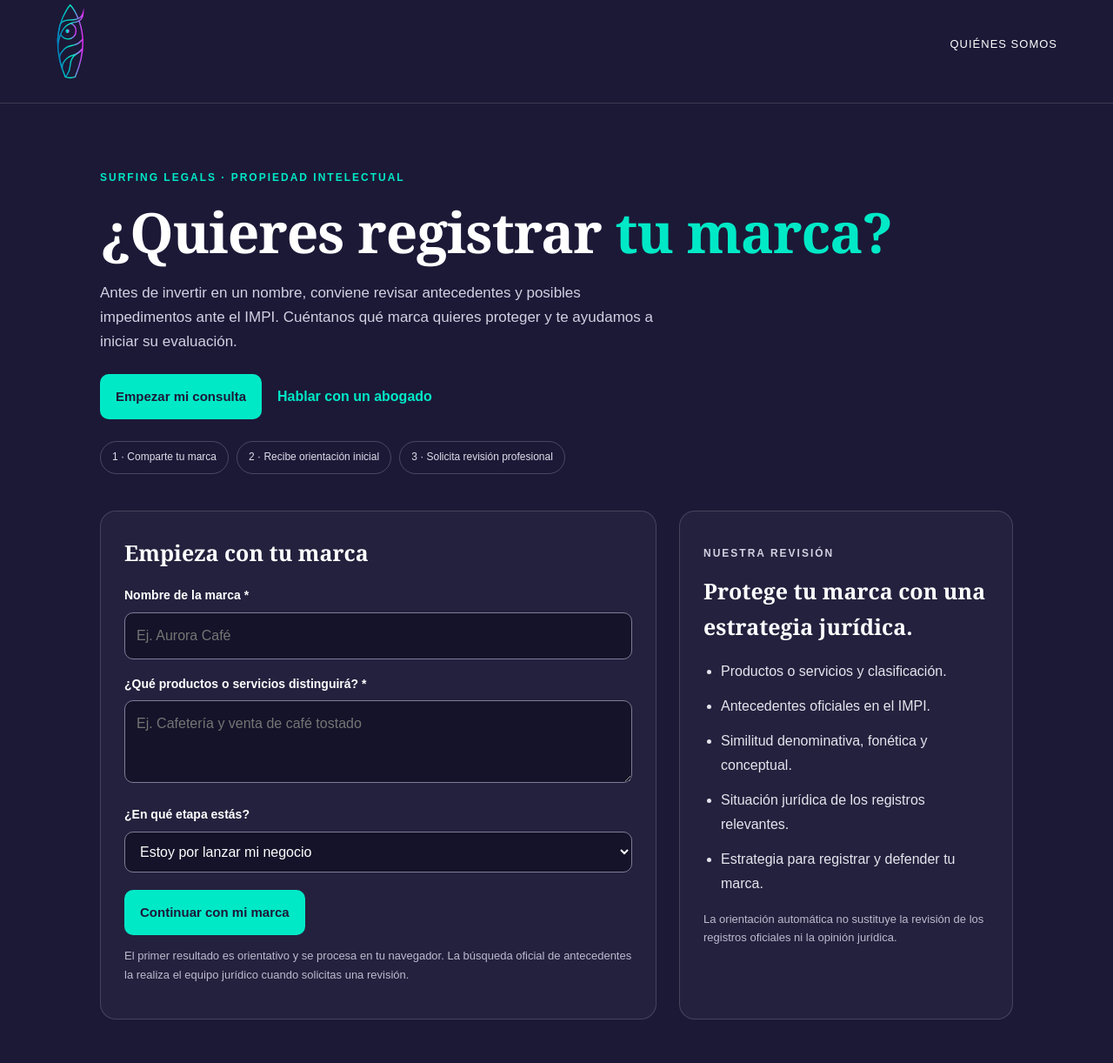
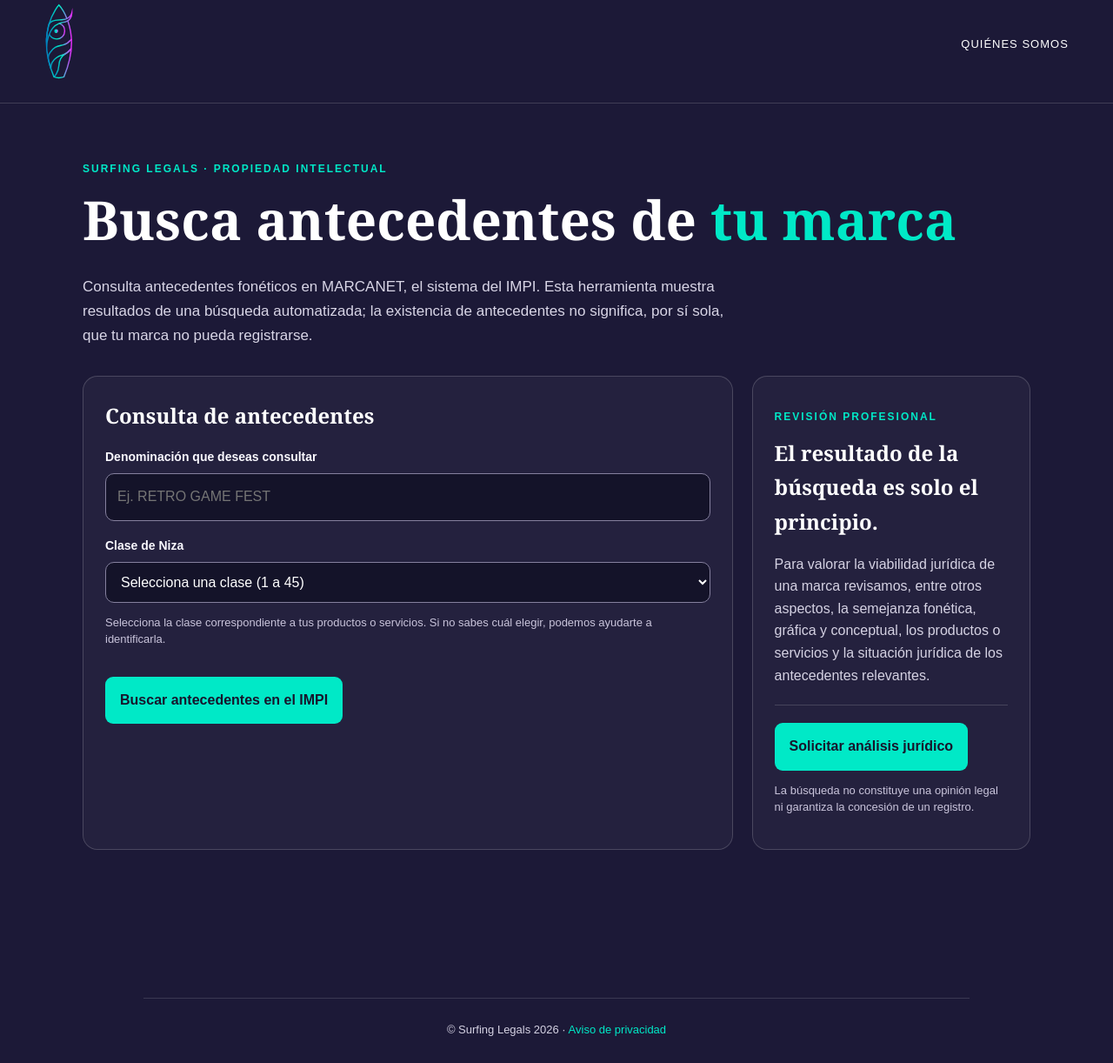
Before and after one commit to Carlodelagran/surfinglegals, a plain HTML site: page servicios/consulta-marca/index.html in a window 1280 px wide. Shown: the part 17-1239 px from the top of the page at 87% size. Drawn offline with Linux system fonts and the light colour scheme.

Commit message:
Build public trademark lookup UI with real MARCANET results and lawyer contact

```diff
--- a/servicios/consulta-marca/index.html
+++ b/servicios/consulta-marca/index.html
@@ -3,135 +3,120 @@
 <head>
 <meta charset="utf-8">
 <meta name="viewport" content="width=device-width,initial-scale=1">
-<meta name="description" content="¿Quieres registrar tu marca en México? Recibe orientación preliminar y solicita a Surfing Legals una revisión jurídica de antecedentes, clases y estrategia ante el IMPI.">
+<title>Buscador de marcas IMPI | Surfing Legals</title>
+<meta name="description" content="Consulta antecedentes de marcas en México mediante una búsqueda fonética en MARCANET del IMPI. Revisión jurídica profesional con Surfing Legals.">
 <meta name="robots" content="noindex,nofollow">
-<title>Registro de marcas y revisión de antecedentes | Surfing Legals</title>
 <link rel="stylesheet" href="../../style.css">
 <style>
-body.pagina-marca{margin:0;background:#1c1937;color:#fff;font-family:Arial,Helvetica,sans-serif}
-.marca-nav{display:flex;align-items:center;justify-content:space-between;border-bottom:1px solid #ffffff24;padding:20px max(5%,20px)}
-.marca-nav a{color:#fff;text-decoration:none;font-size:13px;letter-spacing:1px}.marca-nav img{width:34px}
-.marca-main{max-width:1050px;margin:auto;padding:64px 22px}
-.marca-kicker{color:#00e9c7;font-size:12px;letter-spacing:2px;font-weight:700;text-transform:uppercase}
-.marca-main h1{font-size:clamp(34px,5.5vw,64px);line-height:1.1;letter-spacing:-1px;margin:17px 0 20px}
-.marca-main h1 span{color:#00e9c7}
-.marca-intro{max-width:660px;font-size:17px;line-height:1.65;color:#d3d0e2}
-.marca-grid{display:grid;grid-template-columns:minmax(0,1.25fr) minmax(240px,.75fr);gap:26px;margin-top:42px}
-.marca-card{background:#24213e;border:1px solid #ffffff27;border-radius:18px;padding:27px}
-.marca-card h2{font-size:25px;margin:0 0 12px;color:#fff}
-.marca-card h3{font-size:21px;margin:14px 0;color:#fff}
-.marca-card label{display:block;font-size:14px;font-weight:600;margin:17px 0 7px;color:#fff}
-.marca-card input,.marca-card textarea,.marca-card select{box-sizing:border-box;width:100%;font:inherit;font-size:16px;padding:13px;border-radius:10px;border:1px solid #807c97;background:#141329;color:#fff}
-.marca-card textarea{min-height:95px;resize:vertical}
-.marca-card button,.marca-action{display:inline-block;margin-top:20px;padding:14px 18px;border:0;border-radius:10px;background:#00e9c7;color:#1c1937!important;font:inherit;font-size:15px;font-weight:700;text-decoration:none;cursor:pointer}
-.marca-card button:focus-visible,.marca-card a:focus-visible{outline:3px solid #e72efc;outline-offset:4px}
-.marca-card p{color:#d3d0e2;line-height:1.65}
-.marca-note{font-size:13px!important;color:#bdb9ce!important;line-height:1.55}
-.marca-card a:not(.marca-action){color:#00e9c7}
-.marca-result{margin-top:24px;padding:23px;background:#141c2e;border:1px solid #00e9c75c;border-radius:14px}
-.marca-result ol{padding-left:24px;color:#e0dfeb;line-height:1.65}.marca-result li{margin-bottom:9px}
-.marca-list{padding-left:20px;color:#e5e4ed;line-height:1.75}.marca-list li{margin:12px 0}
-.marca-cta{border-top:1px solid #ffffff24;padding-top:20px;margin-top:21px}
-.marca-cta .marca-action{margin-top:9px}
-.marca-hero-actions{display:flex;flex-wrap:wrap;align-items:center;gap:18px;margin-top:23px}
-.marca-hero-actions .marca-action{margin-top:0}
-.marca-hero-actions a:not(.marca-action){color:#00e9c7;font-weight:600;text-underline-offset:4px}
-.marca-proceso{display:flex;flex-wrap:wrap;gap:9px;margin-top:25px}
-.marca-proceso span{display:inline-flex;border:1px solid #ffffff33;border-radius:99px;padding:8px 13px;font-size:12px;color:#e0dceb}
-footer{padding:30px 22px;text-align:center;border-top:1px solid #ffffff23;color:#d3d0e2;font-size:13px}
-footer a{color:#00e9c7}
+body{margin:0;background:#1c1937;color:#faf9ff;font-family:Arial,Helvetica,sans-serif}
+nav{display:flex;justify-content:space-between;align-items:center;padding:20px max(4%,20px);border-bottom:1px solid #ffffff28}
+nav a{color:#fff;text-decoration:none;font-size:13px;letter-spacing:1px}
+nav img{width:34px;height:auto}
+main{max-width:1090px;margin:auto;padding:54px 22px 90px}
+.tag{color:#00e9c7;font-size:12px;font-weight:700;letter-spacing:2px;text-transform:uppercase}
+h1{font-size:clamp(32px,5vw,62px);line-height:1.08;margin:14px 0 16px;color:#fff}
+h1 span{color:#00e9c7}
+.intro{max-width:760px;color:#d8d5e6;line-height:1.65;font-size:17px}
+.layout{display:grid;grid-template-columns:minmax(0,1.4fr) minmax(265px,.6fr);gap:22px;margin-top:32px}
+.panel{background:#24213e;border:1px solid #ffffff2c;border-radius:17px;padding:25px;min-width:0}
+h2{font-size:24px;color:#fff;margin:0 0 13px}
+p,li{line-height:1.6}
+.muted{color:#d5d2e3}
+label{display:block;margin:17px 0 7px;font-size:14px;font-weight:700}
+input,select{box-sizing:border-box;width:100%;font:inherit;font-size:16px;padding:13px;border:1px solid #85809e;border-radius:10px;background:#141329;color:#fff}
+button,.cta{display:inline-block;background:#00e9c7;color:#17152c!important;border:0;border-radius:9px;padding:14px 17px;font:inherit;font-weight:700;text-decoration:none;cursor:pointer}
+button{margin-top:20px}button:disabled{opacity:.6;cursor:wait}
+a{color:#00e9c7}
+button:focus-visible,a:focus-visible,input:focus-visible,select:focus-visible{outline:3px solid #e72efc;outline-offset:3px}
+small,.notice{font-size:13px;color:#c9c4db;line-height:1.5}
+.status{min-height:24px;color:#e7e4f1}
+.results{margin-top:23px}
+.summary{display:flex;flex-wrap:wrap;align-items:center;justify-content:space-between;gap:12px;margin-bottom:15px}
+.count{font-weight:700;color:#00e9c7;font-size:22px}
+.overflow{overflow-x:auto;border:1px solid #ffffff28;border-radius:11px}
+table{border-collapse:collapse;width:100%;min-width:640px;font-size:13px}
+th,td{text-align:left;padding:12px 10px;border-bottom:1px solid #ffffff22;overflow-wrap:anywhere}
+th{color:#00e9c7}
+table tr:last-child td{border-bottom:0}
+.action-panel{border-top:1px solid #ffffff28;margin-top:21px;padding-top:20px}
+footer{text-align:center;border-top:1px solid #ffffff22;padding:25px;color:#d5d2e3;font-size:13px}
 [hidden]{display:none!important}
-@media(max-width:760px){.marca-grid{grid-template-columns:1fr}.marca-main{padding-top:36px}.marca-card{padding:21px}}
+@media(max-width:780px){.layout{grid-template-columns:1fr}main{padding-top:36px}.panel{padding:19px}}
 </style>
+<script src="https://challenges.cloudflare.com/turnstile/v0/api.js" async defer></script>
 </head>
-<body class="pagina-marca">
-<nav class="marca-nav" aria-label="Navegación">
-<a href="../../index.html" aria-label="Inicio Surfing Legals"><img src="../../img/isotipo-surfing-legals.svg" alt="Surfing Legals"></a>
-<a href="../../quienes-somos/index.html">QUIÉNES SOMOS</a>
-</nav>
-<main class="marca-main">
-<p class="marca-kicker">SURFING LEGALS · PROPIEDAD INTELECTUAL</p>
-<h1>¿Quieres registrar <span>tu marca?</span></h1>
-<p class="marca-intro">Antes de invertir en un nombre, conviene revisar antecedentes y posibles impedimentos ante el IMPI. Cuéntanos qué marca quieres proteger y te ayudamos a iniciar su evaluación.</p>
-<div class="marca-hero-actions"><a href="#marca-form" class="marca-action">Empezar mi consulta</a><a href="mailto:carlos@surfinglegals.com?subject=Solicito%20revisi%C3%B3n%20de%20mi%20marca">Hablar con un abogado</a></div>
-<div class="marca-proceso" aria-label="Proceso de atención"><span>1 · Comparte tu marca</span><span>2 · Recibe orientación inicial</span><span>3 · Solicita revisión profesional</span></div>
-<div class="marca-grid">
-<section class="marca-card" aria-labelledby="titulo-formulario">
-<h2 id="titulo-formulario">Empieza con tu marca</h2>
-<form id="marca-form">
-<label for="nombre-marca">Nombre de la marca *</label>
-<input id="nombre-marca" name="marca" maxlength="100" autocomplete="off" required placeholder="Ej. Aurora Café">
-<label for="descripcion">¿Qué productos o servicios distinguirá? *</label>
-<textarea id="descripcion" name="descripcion" maxlength="600" required placeholder="Ej. Cafetería y venta de café tostado"></textarea>
-<label for="tipo">¿En qué etapa estás?</label>
-<select id="tipo" name="etapa">
-<option value="Por lanzar">Estoy por lanzar mi negocio</option>
-<option value="En operación">Mi negocio ya está funcionando</option>
-<option value="Conflicto o requerimiento">Tengo un conflicto o requerimiento</option>
-</select>
-<button type="submit">Continuar con mi marca</button>
-<p class="marca-note">El primer resultado es orientativo y se procesa en tu navegador. La búsqueda oficial de antecedentes la realiza el equipo jurídico cuando solicitas una revisión.</p>
+<body>
+<nav aria-label="Navegación"><a href="../../"><img src="../../img/isotipo-surfing-legals.svg" alt="Surfing Legals"></a><a href="../../quienes-somos/">QUIÉNES SOMOS</a></nav>
+<main>
+<p class="tag">SURFING LEGALS · PROPIEDAD INTELECTUAL</p>
+<h1>Busca antecedentes de <span>tu marca</span></h1>
+<p class="intro">Consulta antecedentes fonéticos en MARCANET, el sistema del IMPI. Esta herramienta muestra resultados de una búsqueda automatizada; la existencia de antecedentes no significa, por sí sola, que tu marca no pueda registrarse.</p>
+<div class="layout">
+<section class="panel" aria-labelledby="titulo-busqueda">
+<h2 id="titulo-busqueda">Consulta de antecedentes</h2>
+<form id="form">
+<label for="marca">Denominación que deseas consultar</label>
+<input id="marca" name="marca" required minlength="3" maxlength="100" autocomplete="off" placeholder="Ej. RETRO GAME FEST">
+<label for="clase">Clase de Niza</label>
+<select id="clase" name="clase" required><option value="" selected disabled>Selecciona una clase (1 a 45)</option></select>
+<p class="notice">Selecciona la clase correspondiente a tus productos o servicios. Si no sabes cuál elegir, podemos ayudarte a identificarla.</p>
+<div class="cf-turnstile" data-sitekey="0x4AAAAAAGFT_RMcruxZcsJb" data-theme="dark"></div>
+<button type="submit" id="enviar">Buscar antecedentes en el IMPI</button>
+<p id="status" class="status" aria-live="polite"></p>
 </form>
-<div id="resultado" class="marca-result" hidden aria-live="polite">
-<p class="marca-kicker">RESULTADO PRELIMINAR</p>
-<h3 id="titulo-resultado">Tu marca: pendiente de revisión de antecedentes</h3>
-<p id="resumen"></p>
-<p id="observacion-inicial"></p>
-<h3>Aspectos que revisaremos</h3>
-<ol id="ruta-pasos"></ol>
-<p class="marca-note"><strong>Alcance:</strong> este resultado es orientativo. No se han consultado expedientes oficiales del IMPI ni se ha determinado disponibilidad o registrabilidad de la marca.</p>
-<div class="marca-cta">
-<h3>Solicita una búsqueda profesional de antecedentes</h3>
-<p>Nuestro equipo puede revisar antecedentes oficiales del IMPI, clases aplicables, similitud entre marcas y próximos pasos. La atención y los honorarios se confirman antes de iniciar cualquier servicio.</p>
-<a id="pedir-analisis" class="marca-action" href="mailto:carlos@surfinglegals.com?subject=Consulta%20de%20marca">Solicitar revisión con Surfing Legals</a>
-<p class="marca-note">Se abrirá un borrador en tu aplicación de correo. Tú decides si enviarlo. <a href="../../aviso-de-privacidad/">Aviso de privacidad</a>.</p>
-</div>
-</div>
 </section>
-<aside class="marca-card">
-<p class="marca-kicker">NUESTRA REVISIÓN</p>
-<h2>Protege tu marca con una estrategia jurídica.</h2>
-<ul class="marca-list">
-<li>Productos o servicios y clasificación.</li>
-<li>Antecedentes oficiales en el IMPI.</li>
-<li>Similitud denominativa, fonética y conceptual.</li>
-<li>Situación jurídica de los registros relevantes.</li>
-<li>Estrategia para registrar y defender tu marca.</li>
-</ul>
-<p class="marca-note">La orientación automática no sustituye la revisión de los registros oficiales ni la opinión jurídica.</p>
+<aside class="panel">
+<p class="tag">REVISIÓN PROFESIONAL</p>
+<h2>El resultado de la búsqueda es solo el principio.</h2>
+<p class="muted">Para valorar la viabilidad jurídica de una marca revisamos, entre otros aspectos, la semejanza fonética, gráfica y conceptual, los productos o servicios y la situación jurídica de los antecedentes relevantes.</p>
+<div class="action-panel"><a class="cta" id="contacto" href="mailto:carlos@surfinglegals.com?subject=Consulta%20jur%C3%ADdica%20de%20marca">Solicitar análisis jurídico</a></div>
+<p class="notice">La búsqueda no constituye una opinión legal ni garantiza la concesión de un registro.</p>
 </aside>
 </div>
+<section class="panel results" id="resultado" hidden aria-live="polite">
+<p class="tag">ANTECEDENTES CAPTURADOS DE MARCANET</p>
+<div class="summary"><h2 id="resumen">Resultados</h2><span id="conteo" class="count"></span></div>
+<p id="meta" class="muted"></p>
+<p id="advertencia" class="notice"></p>
+<div class="overflow"><table><thead><tr><th>#</th><th>Denominación</th><th>Expediente</th><th>Registro</th><th>Titular</th><th>Clase</th></tr></thead><tbody id="filas"></tbody></table></div>
+<p class="notice">Se presentan hasta 25 antecedentes como muestra. Un registro sin número de concesión no acredita por sí solo que esté rechazado o abandonado. <a href="https://acervomarcas.impi.gob.mx:8181/marcanet/vistas/common/datos/bsqFoneticaCompleta.pgi" target="_blank" rel="noopener noreferrer">Consultar MARCANET</a>.</p>
+<a id="pedir-analisis" class="cta" href="mailto:carlos@surfinglegals.com?subject=Revisi%C3%B3n%20de%20marca">Solicitar revisión de mis resultados</a>
+</section>
 </main>
 <footer>© Surfing Legals 2026 · <a href="../../aviso-de-privacidad/">Aviso de privacidad</a></footer>
-<script src="orientacion-inicial.js"></script>
 <script>
 (()=>{
-'use strict';
-const form=document.getElementById('marca-form');
-const result=document.getElementById('resultado');
-form.addEventListener('submit',event=>{
-  event.preventDefault();
-  if(!form.reportValidity())return;
-  const marca=form.elements.marca.value.trim();
-  const descripcion=form.elements.descripcion.value.trim();
-  const etapa=form.elements.etapa.value;
-  if(!marca||!descripcion)return;
-  const data=SLOrientacion.prepare({marca,descripcion,etapa});
-  document.getElementById('titulo-resultado').textContent='“'+marca+'”: pendiente de búsqueda oficial';
-  document.getElementById('resumen').textContent='Actividad declarada: '+descripcion+'.';
-  document.getElementById('observacion-inicial').textContent=data.elementosGenericos.length
-    ? 'Conviene revisar si estas palabras son de uso común o descriptivas para la actividad: '+data.elementosGenericos.join(', ')+'. Esto, por sí mismo, no determina una prohibición.'
-    : 'La información permite definir una ruta de análisis, pero todavía no permite concluir si el signo es distintivo o registrable.';
-  const steps=document.getElementById('ruta-pasos');steps.replaceChildren();
-  data.tareas.slice(0,4).forEach(item=>{const li=document.createElement('li');li.textContent=item;steps.append(li);});
-  const subject='Consulta de marca: '+marca;
-  const body='Hola, Surfing Legals.\n\nSolicito revisión jurídica de la marca: '+marca+
-    '\nProductos o servicios: '+descripcion+'\nEtapa: '+etapa+
-    '\n\nAgradeceré información sobre los siguientes pasos y honorarios.';
-  document.getElementById('pedir-analisis').href='mailto:carlos@surfinglegals.com?subject='+
-    encodeURIComponent(subject)+'&body='+encodeURIComponent(body);
-  result.hidden=false;
-  result.scrollIntoView({behavior:'smooth',block:'nearest'});
+"use strict";
+const form=document.getElementById("form"),button=document.getElementById("enviar"),status=document.getElementById("status");
+const result=document.getElementById("resultado"),clase=document.getElementById("clase");
+for(let n=1;n<=45;n++){const op=document.createElement("option");op.value=String(n);op.textContent="Clase "+n;clase.append(op);}
+form.addEventListener("submit",async event=>{
+ event.preventDefault();if(!form.reportValidity())return;
+ const token=window.turnstile?.getResponse();
+ if(!token){status.textContent="Completa la verificación de seguridad para consultar.";return;}
+ button.disabled=true;result.hidden=true;status.textContent="Consultando MARCANET; espera unos segundos…";
+ const marca=form.elements.marca.value.trim(),numero=form.elements.clase.value.trim();
+ try{
+  const response=await fetch("/api/marcas/consulta",{method:"POST",headers:{"Content-Type":"application/json"},body:JSON.stringify({marca,clase:numero,turnstile_token:token})});
+  const data=await response.json();
+  if(!response.ok||data.ok!==true){status.textContent=data.mensaje||"No fue posible obtener una búsqueda validada. Intenta nuevamente.";return;}
+  document.getElementById("resumen").textContent="“"+data.marca+"” · Clase "+data.clase;
+  document.getElementById("conteo").textContent=data.total_capturado+" antecedentes";
+  document.getElementById("meta").textContent="Origen: "+data.fuente+" · Fecha de consulta: "+new Date(data.fecha_consulta).toLocaleString("es-MX");
+  document.getElementById("advertencia").textContent=data.advertencia;
+  const tbody=document.getElementById("filas");tbody.replaceChildren();
+  for(const r of data.antecedentes){
+   const tr=document.createElement("tr");
+   for(const key of ["orden","denominacion","expediente","registro","titular","clase"]){const td=document.createElement("td");td.textContent=String(r[key]??"");tr.append(td);}
+   tbody.append(tr);
+  }
+  const subject="Revisión jurídica de "+marca+" / clase "+numero;
+  const body="Hola, Surfing Legals. Solicito revisar los antecedentes de la marca "+marca+" en clase "+numero+". La búsqueda mostró "+data.total_capturado+" antecedentes. Agradeceré información sobre el análisis jurídico y honorarios.";
+  const mailto="mailto:carlos@surfinglegals.com?subject="+encodeURIComponent(subject)+"&body="+encodeURIComponent(body);
+  document.getElementById("pedir-analisis").href=mailto;document.getElementById("contacto").href=mailto;
+  result.hidden=false;status.textContent="Consulta completada.";result.scrollIntoView({behavior:"smooth",block:"start"});
+ }catch{status.textContent="No pudimos completar la consulta. No mostramos datos simulados.";}
+ finally{button.disabled=false;window.turnstile?.reset();}
 });
 })();
 </script>
```
